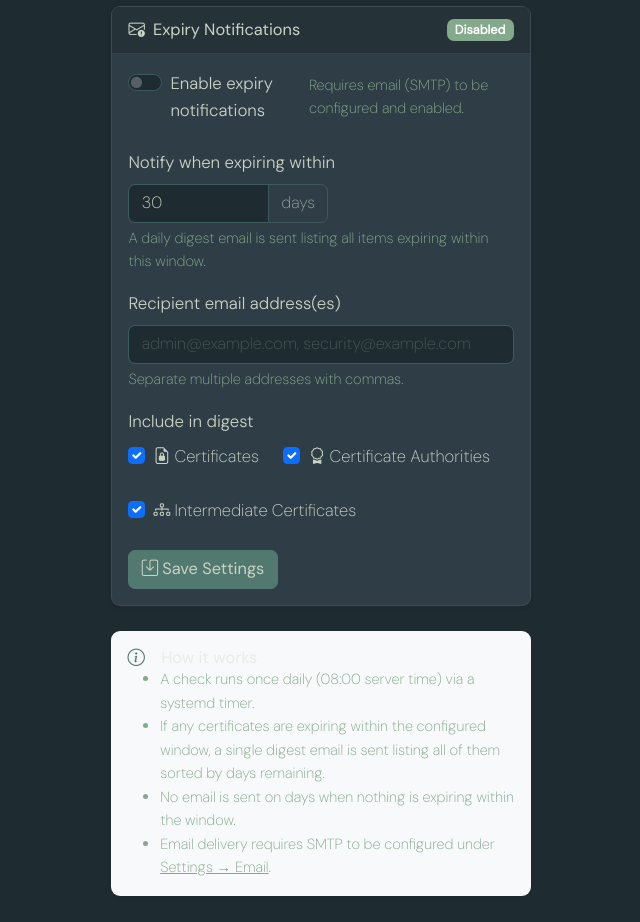
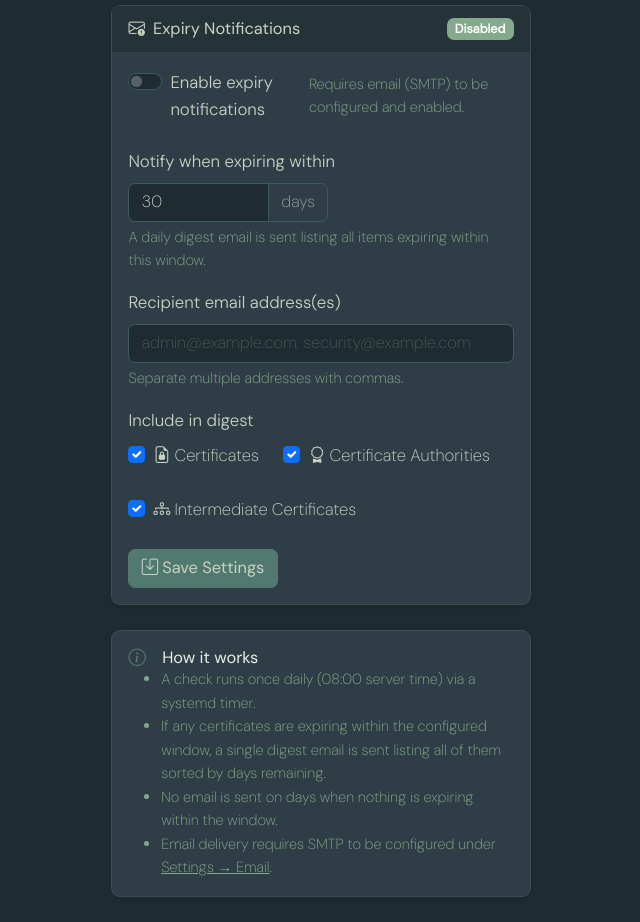
Before and after one commit to ideocentric/ssl-manager, a Python web app: template app/templates/notifications.html in a window 1280 px wide. Shown: the whole page, without its empty margins (319-959 px from the left). Before the commit the page ends 896 px from the top, so only its background shows below. Run offline with Jinja, Linux system fonts and the light colour scheme; the template is opened without the code that fills it, so the values that code supplies are empty; some web fonts are replaced.

Commit message:
fix: dark-theme the "How it works" panel on the notifications page
The info card used `border-0 bg-light`, forcing a white background that broke
the dark theme and didn't match the other panels. Drop those classes so it
renders as a standard dark card like the rest of the page.

```diff
--- a/app/templates/notifications.html
+++ b/app/templates/notifications.html
@@ -93,7 +93,7 @@
 </div>
 
 {# Info card explaining the digest behaviour #}
-<div class="card shadow-sm mb-4 border-0 bg-light">
+<div class="card shadow-sm mb-4">
   <div class="card-body">
     <h6 class="card-title"><i class="bi bi-info-circle me-2"></i>How it works</h6>
     <ul class="mb-0 small text-muted">
```
